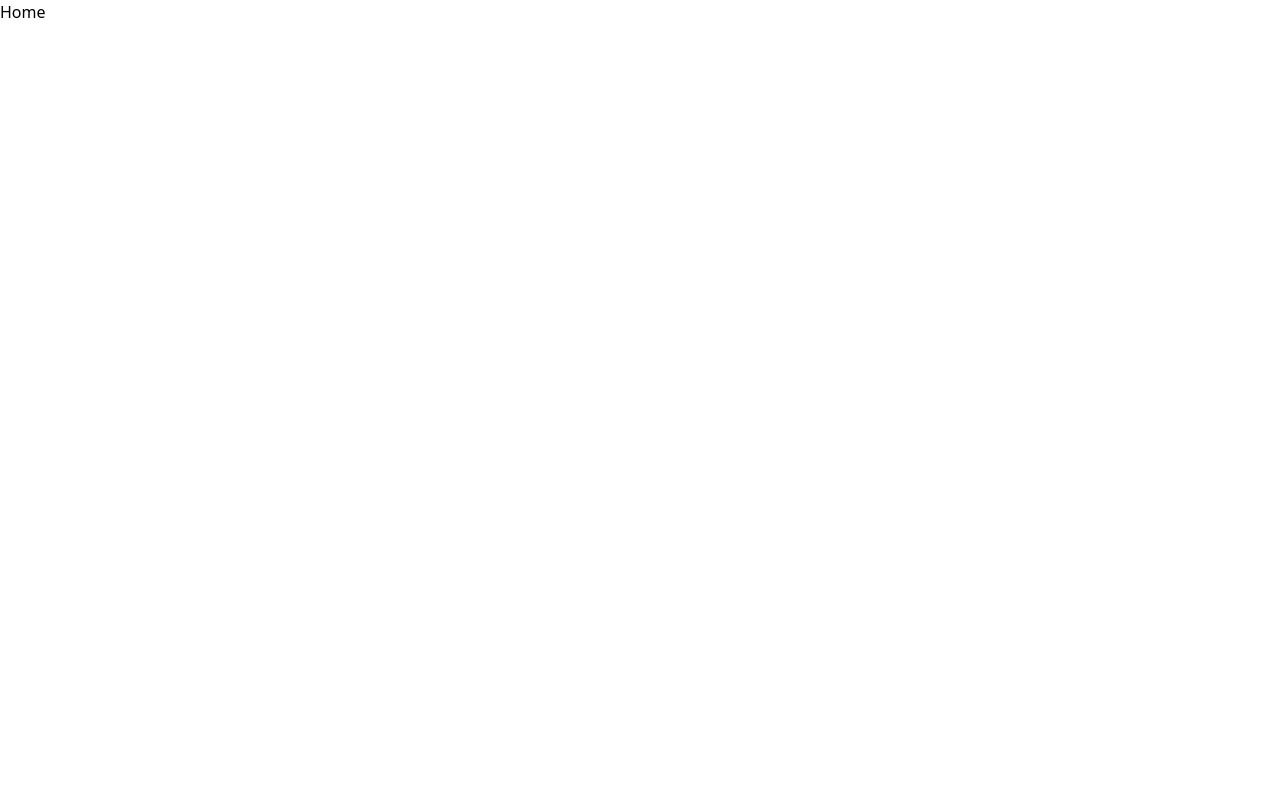
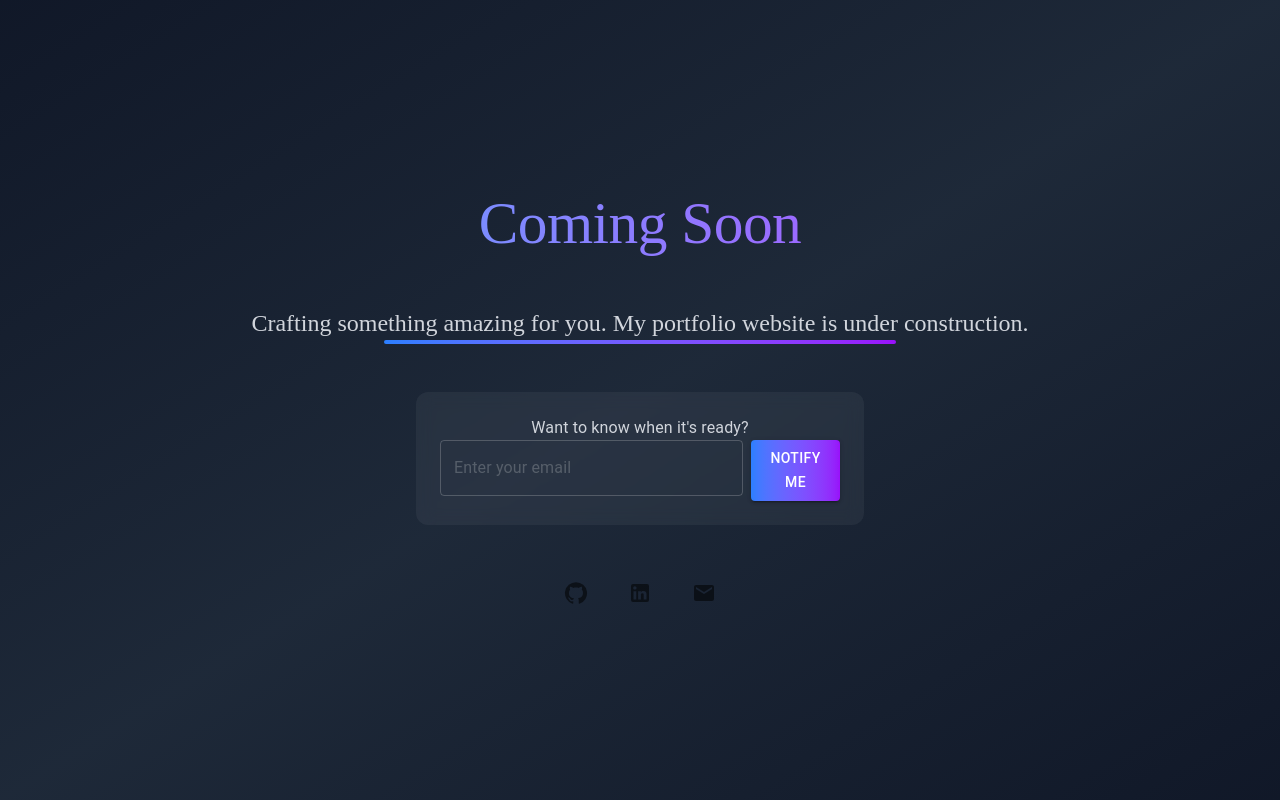
Before and after one commit to rohansadhukhan65/rohansadhukhan65.github.io, a React (Vite) app: page / in a window 1280 px wide. Built offline with nearby package versions, Linux system fonts and the light colour scheme.

Commit message:
Update dependencies and refactor Router component to use lazy loading for Home and Construct pages

```diff
--- a/src/Router.tsx
+++ b/src/Router.tsx
@@ -1,21 +1,21 @@
 import { BrowserRouter, Routes, Route } from 'react-router'
+import { Suspense, lazy } from 'react'
 
+const Home = lazy(() => import('./pages/Home.tsx'))
+const Construct = lazy(() => import('./pages/Construct.tsx'))
 const Router : React.FC = () => {
   return (
     <BrowserRouter>
-      <Routes>
-        <Route path="/" element={<Home />} />
-      </Routes>
+      <Suspense fallback={<div>Loading...</div>}>
+        <Routes>
+          <Route path="/Home" element={<Home />} />
+          <Route path="/" element={<Construct />} />
+        </Routes>
+      </Suspense>
     </BrowserRouter>
   )
 }
 
-const Home : React.FC = () => {
-  return (
-    <div>
-      <h1>Home</h1>
-    </div>
-  )
-}
+
 
 export default Router
--- a/src/index.css
+++ b/src/index.css
@@ -1 +1,9 @@
 @import "tailwindcss";
+
+body {
+  font-family: "Poppins", sans-serif;
+}
+
+.fira-code {
+  font-family: "Fira Code", monospace;
+}
--- a/src/main.tsx
+++ b/src/main.tsx
@@ -2,6 +2,7 @@ import { StrictMode } from 'react'
 import { createRoot } from 'react-dom/client'
 import './index.css'
 import Router from './Router.tsx'
+
 
 createRoot(document.getElementById('root')!).render(
   <StrictMode>
--- /dev/null
+++ b/src/pages/Construct.tsx
@@ -0,0 +1,186 @@
+import React, { useState } from "react";
+import {
+  Box,
+  Container,
+  Typography,
+  TextField,
+  Button,
+  IconButton,
+  Snackbar,
+} from "@mui/material";
+import {
+  GitHub,
+  LinkedIn,
+  Email,
+  Close as CloseIcon,
+} from "@mui/icons-material";
+import { motion } from "framer-motion";
+
+const Construct: React.FC = () => {
+  const [email, setEmail] = useState("");
+  const [snackbar, setSnackbar] = useState({ open: false, message: "" });
+
+  const handleNotify = (e: React.FormEvent) => {
+    e.preventDefault();
+    if (email && email.includes("@")) {
+      setSnackbar({
+        open: true,
+        message: "Thank you! I'll notify you when the site launches.",
+      });
+      setEmail("");
+    } else {
+      setSnackbar({
+        open: true,
+        message: "Please enter a valid email address.",
+      });
+    }
+  };
+
+  const socialLinks = [
+    {
+      icon: <GitHub />,
+      url: "https://github.com/rohansadhukhan65",
+      label: "GitHub",
+    },
+    {
+      icon: <LinkedIn />,
+      url: "https://www.linkedin.com/in/rohan-sadhukhan-857b57217/",
+      label: "LinkedIn",
+    },
+    {
+      icon: <Email />,
+      url: "mailto:rohansadhukhan65@gmail.com",
+      label: "Email",
+    },
+  ];
+
+  return (
+    <Box className="min-h-screen bg-gradient-to-br from-gray-900 via-gray-800 to-gray-900 flex items-center justify-center p-4">
+      <Container maxWidth="md">
+        <motion.div
+          initial={{ opacity: 0, y: 20 }}
+          animate={{ opacity: 1, y: 0 }}
+          transition={{ duration: 0.8 }}
+          className="space-y-12 text-center"
+        >
+          {/* Main Heading */}
+          <motion.div
+            initial={{ scale: 0.95 }}
+            animate={{ scale: 1 }}
+            transition={{
+              duration: 2,
+              repeat: Infinity,
+              repeatType: "reverse",
+            }}
+          >
+            <Typography
+              variant="h2"
+              component="h1"
+              className="text-transparent bg-clip-text bg-gradient-to-r from-blue-400 to-purple-500 font-bold mb-2"
+              sx={{ fontFamily: "Fira Code" }}
+            >
+              Coming Soon
+            </Typography>
+          </motion.div>
+
+          {/* Subtitle */}
+          <Typography
+            variant="h5"
+            className="text-gray-300 mx-auto"
+            sx={{ fontFamily: "Fira Code" }}
+          >
+            Crafting something amazing for you. My portfolio website is under
+            construction.
+          </Typography>
+
+          {/* Progress Indicator */}
+          <motion.div
+            initial={{ width: "0%" }}
+            animate={{ width: "60%" }}
+            transition={{ duration: 2, ease: "easeInOut" }}
+            className="h-1 bg-gradient-to-r from-blue-500 to-purple-600 rounded-full mx-auto"
+          />
+
+          {/* Notification Form */}
+          <Box
+            component="form"
+            onSubmit={handleNotify}
+            className="max-w-md mx-auto space-y-4 p-6 rounded-xl bg-white/5 backdrop-blur-sm"
+          >
+            <Typography variant="body1" className="text-gray-300 mb-4">
+              Want to know when it's ready?
+            </Typography>
+            <Box className="flex gap-2">
+              <TextField
+                value={email}
+                onChange={(e) => setEmail(e.target.value)}
+                placeholder="Enter your email"
+                variant="outlined"
+                fullWidth
+                sx={{
+                  "& .MuiOutlinedInput-root": {
+                    color: "white",
+                    "& fieldset": { borderColor: "rgba(255,255,255,0.2)" },
+                    "&:hover fieldset": {
+                      borderColor: "rgba(255,255,255,0.4)",
+                    },
+                    "&.Mui-focused fieldset": { borderColor: "#6366f1" },
+                  },
+                  "& input::placeholder": { color: "rgba(255,255,255,0.5)" },
+                }}
+              />
+              <Button
+                type="submit"
+                variant="contained"
+                className=" bg-gradient-to-r from-blue-500 to-purple-600 hover:from-blue-600 hover:to-purple-700 px-6 normal-case"
+              >
+                Notify Me
+              </Button>
+            </Box>
+          </Box>
+
+          {/* Social Links */}
+          <Box className="flex justify-center gap-6">
+            {socialLinks.map((link, index) => (
+              <motion.div
+                key={index}
+                whileHover={{ scale: 1.1 }}
+                whileTap={{ scale: 0.95 }}
+              >
+                <IconButton
+                  component="a"
+                  href={link.url}
+                  target="_blank"
+                  rel="noopener noreferrer"
+                  aria-label={link.label}
+                  className="text-gray-300 hover:text-white transition-colors"
+                >
+                  {link.icon}
+                </IconButton>
+              </motion.div>
+            ))}
+          </Box>
+        </motion.div>
+      </Container>
+
+      {/* Notification Snackbar */}
+      <Snackbar
+        open={snackbar.open}
+        autoHideDuration={6000}
+        onClose={() => setSnackbar({ ...snackbar, open: false })}
+        message={snackbar.message}
+        action={
+          <IconButton
+            size="small"
+            color="inherit"
+            onClick={() => setSnackbar({ ...snackbar, open: false })}
+          >
+            <CloseIcon fontSize="small" />
+          </IconButton>
+        }
+      />
+    </Box>
+  );
+};
+
+export default Construct;
--- /dev/null
+++ b/src/pages/Home.tsx
@@ -0,0 +1,12 @@
+import React from 'react'
+
+const Home : React.FC = () => {
+  return (
+    <div>
+        <h1 className='text-4xl font-bold fira-code'>Home {'==>'}</h1>
+        <p className='text-2xl '>This is a test </p>
+    </div>
+  )
+}
+
+export default Home
```
Also changed, not shown: package.json (+7 -0 lines), 1 other file (tests, documents, lock files or other folders).
